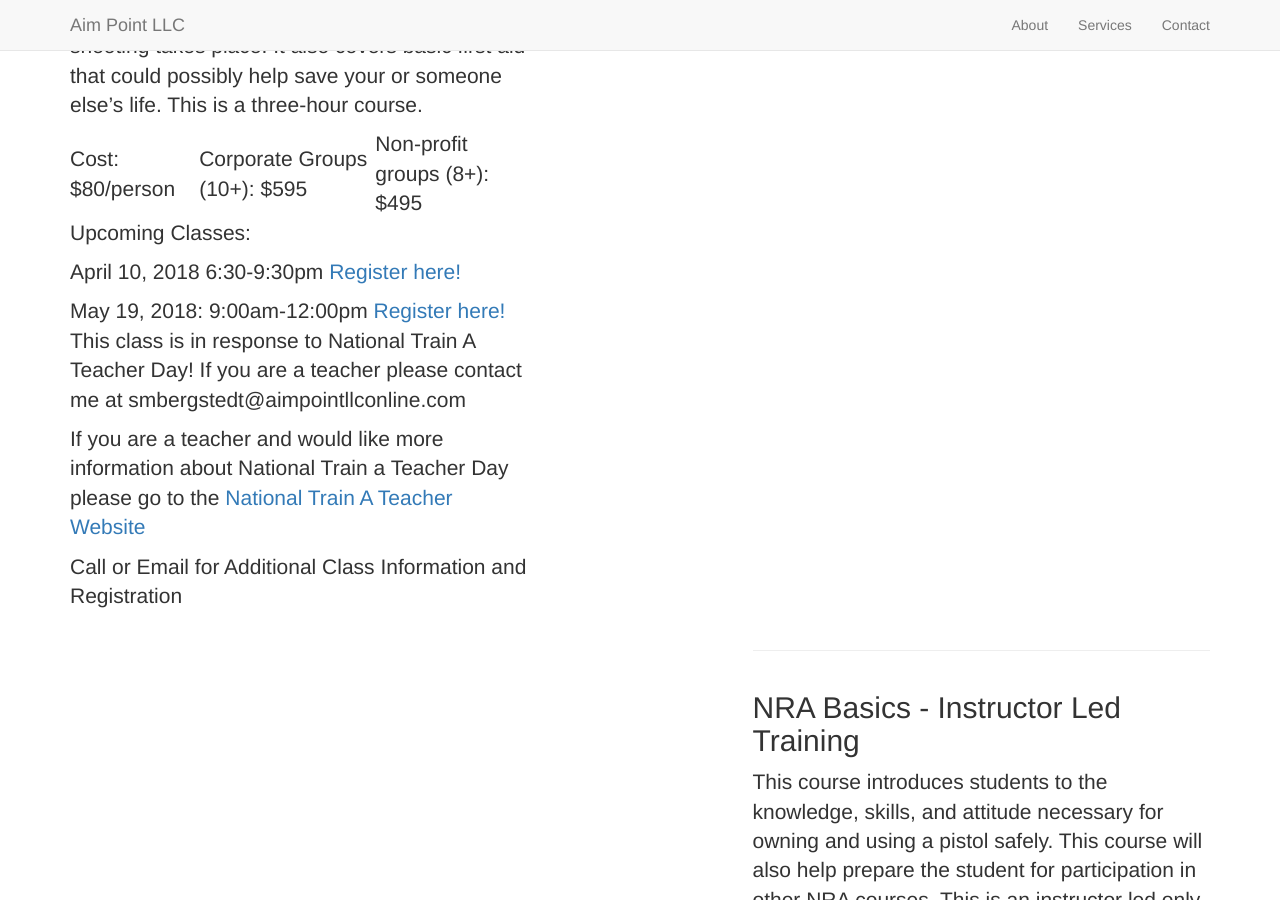
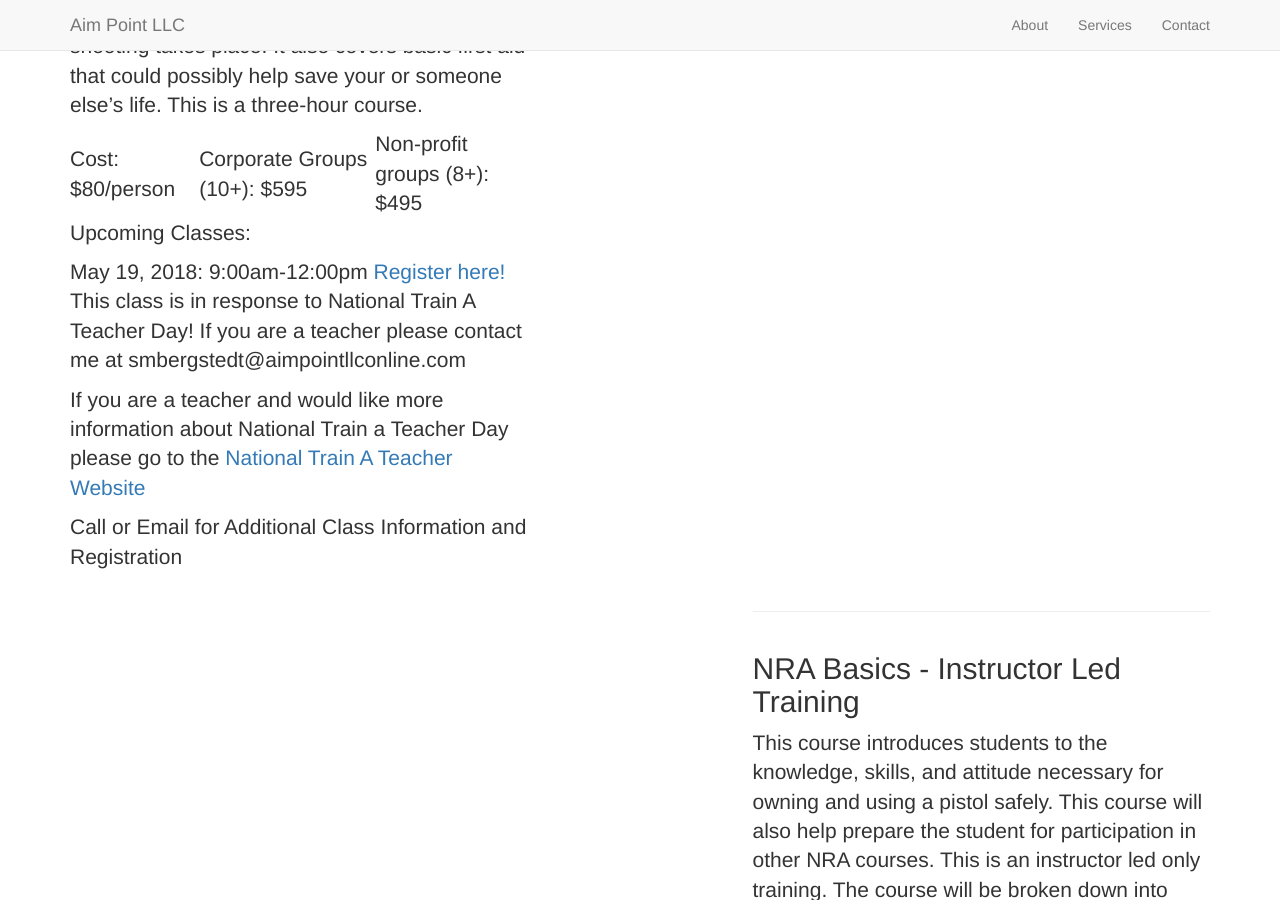
Before and after one commit to aimpoint/aimpoint.github.io, a Jekyll site: the page built from _posts/2016-1-4-active-shooter-training.markdown, in a window 1280 px wide and 900 px high, scrolled down 1679 px. Built offline with Jekyll 4.4.1, drawn with Linux system fonts in a browser that asks for light colours; nearby versions of some CDN libraries; library files that are not in the unit come from our copies.

Commit message:
Update 2016-1-4-active-shooter-training.markdown

```diff
--- a/_posts/2016-1-4-active-shooter-training.markdown
+++ b/_posts/2016-1-4-active-shooter-training.markdown
@@ -15,8 +15,6 @@ Cost: $80/person | Corporate Groups (10+): $595 | Non-profit groups (8+): $495
 
 Upcoming Classes:
 
-April 10, 2018 6:30-9:30pm <a href="https://goo.gl/forms/S89luJMndSg7f9hY2" target="_blank">Register here! </a>
-
 May 19, 2018: 9:00am-12:00pm  <a href="https://goo.gl/forms/j6QfvStkEotOtWPs2" target="_blank">Register here! </a>
 This class is in response to National Train A Teacher Day!  If you are a teacher please contact me at smbergstedt@aimpointllconline.com
 
```
